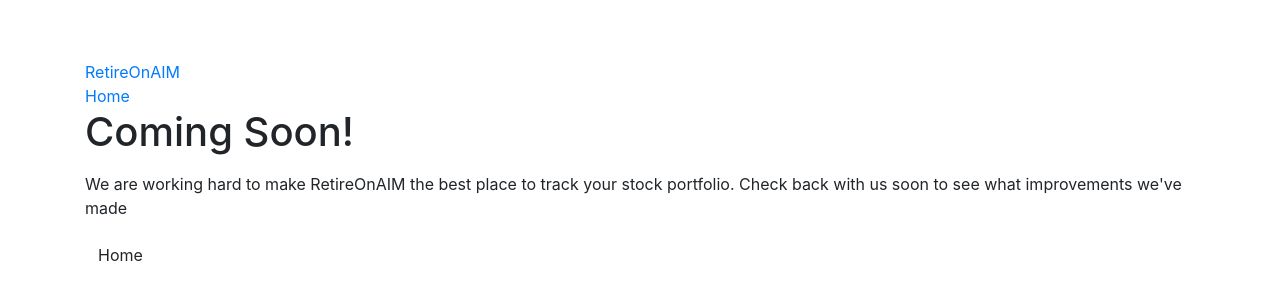
After one commit to jfmatth/AIM, a Django app: page /contact/ in a window 1280 px wide. The commit adds this page. Shown: the top 300 px of the page. Run offline with Django 3.2, Linux system fonts and the light colour scheme; some libraries are stand-ins or nearby versions.

Commit message:
working on getting a stub site for dotcloud

```diff
--- /dev/null
+++ b/templates/comingsoon.html
@@ -0,0 +1,54 @@
+<!DOCTYPE html>
+<html lang="en">
+  <head>
+    <meta charset="utf-8">
+
+    <!-- Le HTML5 shim, for IE6-8 support of HTML elements -->
+    <!--[if lt IE 9]>
+      <script src="http://html5shim.googlecode.com/svn/trunk/html5.js"></script>
+    <![endif]-->
+
+    <!-- Le styles -->
+  	<link rel="stylesheet" href="http://twitter.github.com/bootstrap/1.4.0/bootstrap.min.css">
+    <style type="text/css">
+      body {
+        padding-top: 60px;
+      }
+    </style>
+
+    <!-- Le fav and touch icons -->
+    <link rel="shortcut icon" href="images/favicon.ico">
+    <link rel="apple-touch-icon" href="images/apple-touch-icon.png">
+    <link rel="apple-touch-icon" sizes="72x72" href="images/apple-touch-icon-72x72.png">
+    <link rel="apple-touch-icon" sizes="114x114" href="images/apple-touch-icon-114x114.png">
+  </head>
+
+  <body>
+
+    <div class="topbar">
+      <div class="fill">
+        <div class="container">
+
+          <a class="brand">RetireOnAIM</a>
+
+		  <ul class="nav">
+            <li><a href="/">Home</a></li>
+          </ul>
+
+        </div>
+      </div>
+    </div>
+
+    <div class="container">
+
+      <div class="hero-unit">
+        <h1>Coming Soon!</h1>
+        <p>
+        <p>We are working hard to make RetireOnAIM the best place to track your stock portfolio.  Check back with us soon to see what improvements we've made</p>
+        <p><a href="/" class="btn primary large">Home</a></p>
+      </div>
+
+    </div> <!-- /container -->
+
+  </body>
+</html>
--- a/urls.py
+++ b/urls.py
@@ -11,8 +11,11 @@ urlpatterns = patterns('',
 
     (r'^$', TemplateView.as_view(template_name="bootstrap.html")),
 
+	(r'about/$', TemplateView.as_view(template_name="about.html")),
+
+   	(r'contact/$', TemplateView.as_view(template_name="comingsoon.html")),
     # Example:
-    (r'^aim/', include('aim.urls') ),
+#    (r'^aim/', include('aim.urls') ),
 
     # Uncomment the admin/doc line below and add 'django.contrib.admindocs'
     # to INSTALLED_APPS to enable admin documentation:
```
Also changed, not shown: templates/about.html (added, +59 -0 lines), templates/bootstrap.html (+4 -8 lines), util/__init__.py (added), 1 other file.
